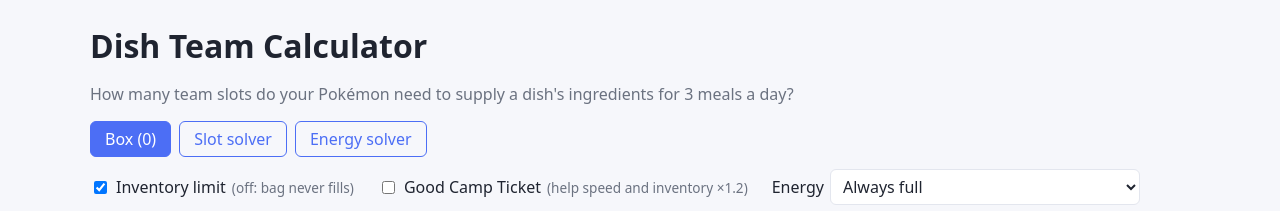
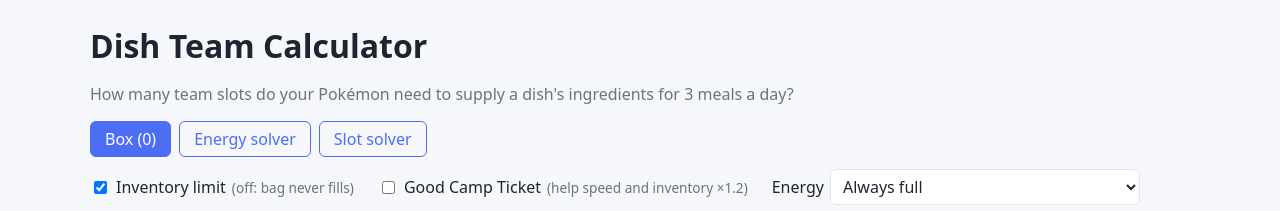
Before and after one commit to MurphyChao/pokemon-sleep-calculator, a React (Vite) app: page / in a window 1280 px wide. Shown: the top 211 px of the page. Built offline with nearby package versions, Linux system fonts and the light colour scheme.

Commit message:
Put the Energy solver tab before the Slot solver

```diff
--- a/src/ui/App.tsx
+++ b/src/ui/App.tsx
@@ -20,8 +20,8 @@ import { useStoredState } from "./storage";
 type Tab = "box" | "slots" | "energy";
 
 const tabs: { tab: Tab; label: string }[] = [
+	{ tab: "energy", label: "Energy solver" },
 	{ tab: "slots", label: "Slot solver" },
-	{ tab: "energy", label: "Energy solver" },
 ];
 
 export default function App() {
```
Also changed, not shown: 1 other file (tests, documents, lock files or other folders).
